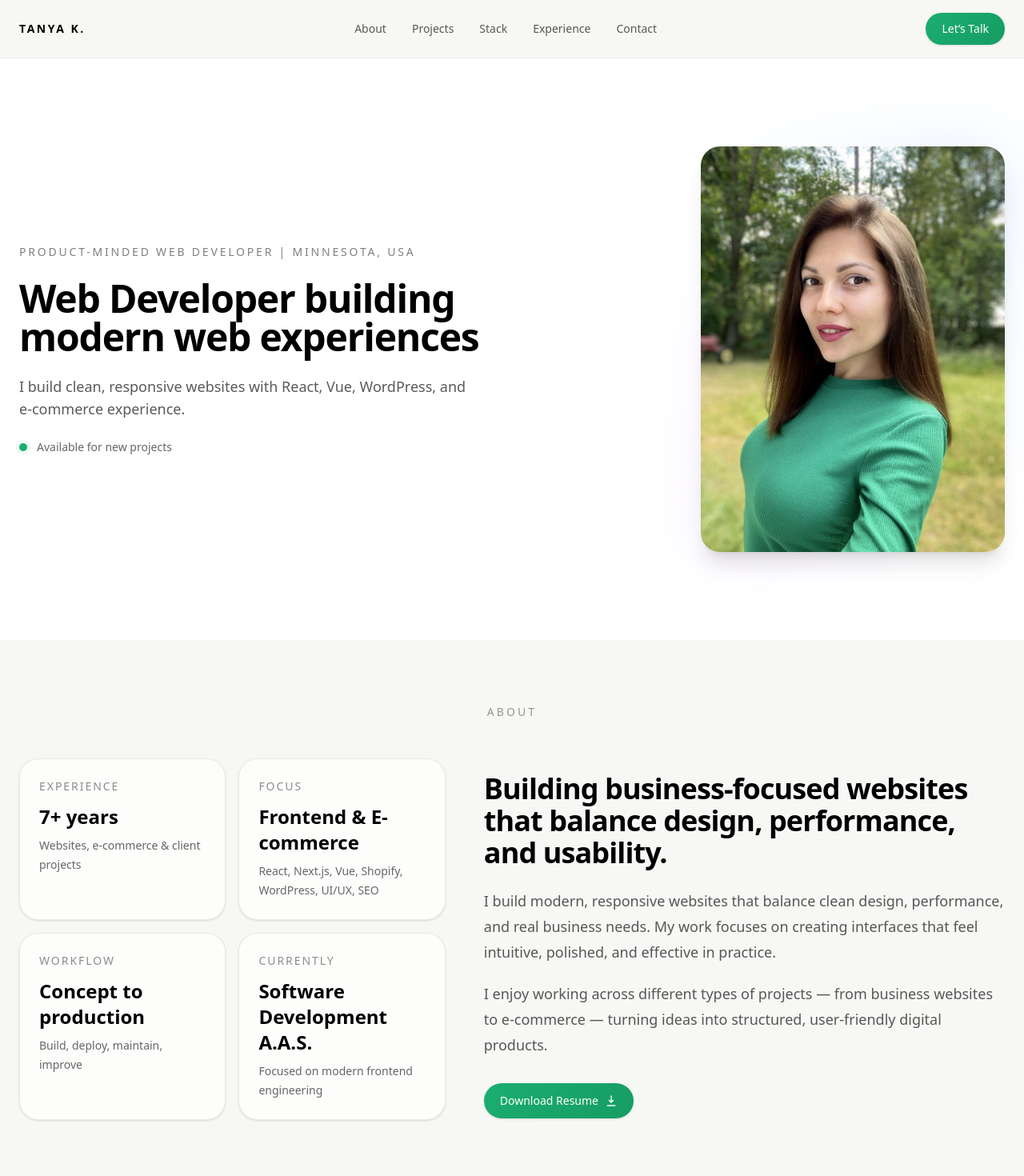
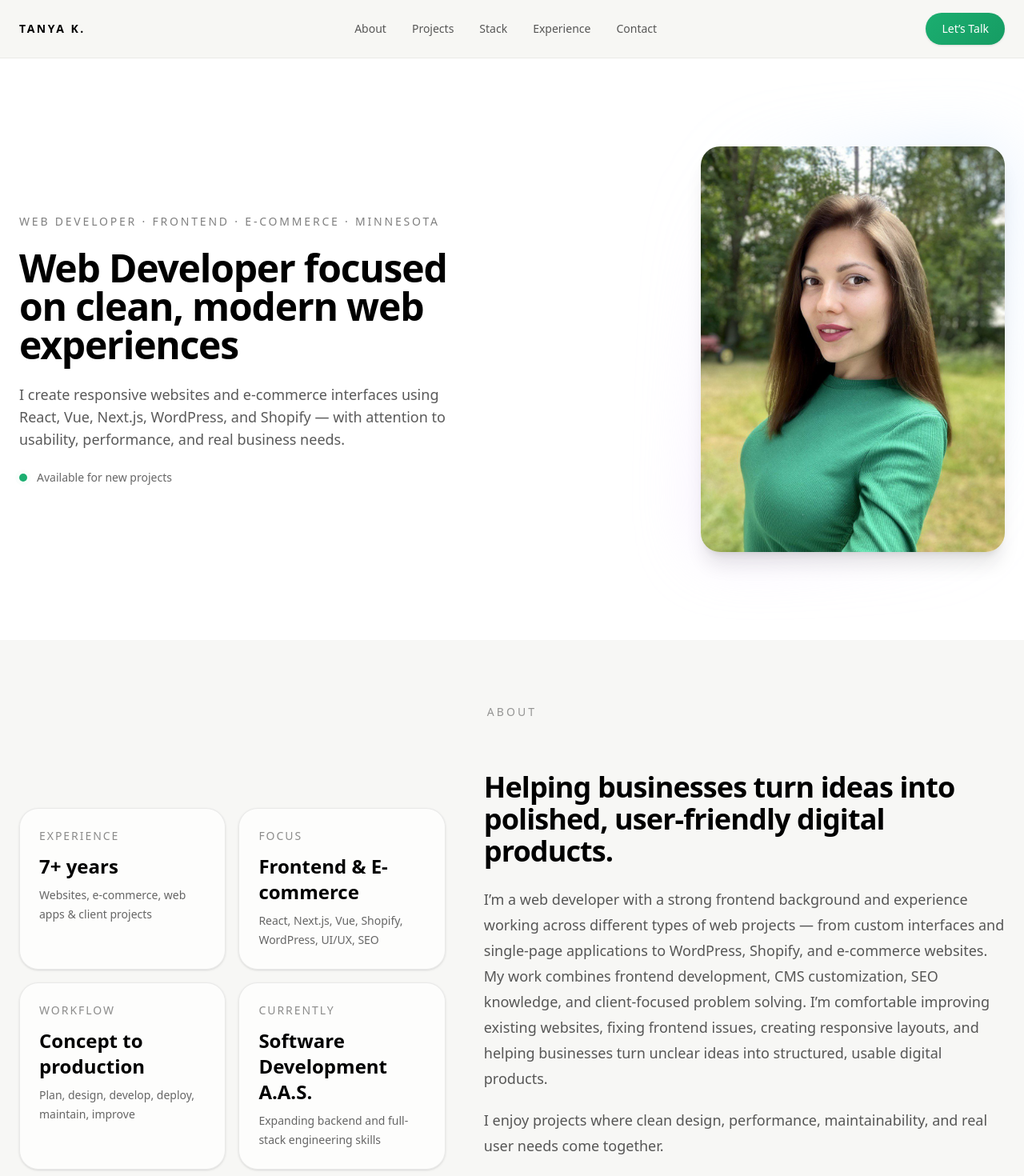
Before and after one commit to Tanny-Griz/okwebdev, a Next.js app: page / in a window 1280 px wide. Shown: the top 1470 px of the page at 80% size. Built offline with nearby package versions, Linux system fonts and the light colour scheme.

Commit message:
add new info

```diff
--- a/components/about.tsx
+++ b/components/about.tsx
@@ -19,7 +19,7 @@ export function About() {
             </p>
             <p className="mt-3 text-2xl font-semibold">7+ years</p>
             <p className="mt-2 text-sm leading-6 text-black/60">
-              Websites, e-commerce & client projects
+              Websites, e-commerce, web apps & client projects
             </p>
           </div>
 
@@ -39,7 +39,7 @@ export function About() {
             </p>
             <p className="mt-3 text-2xl font-semibold">Concept to production</p>
             <p className="mt-2 text-sm leading-6 text-black/60">
-              Build, deploy, maintain, improve
+              Plan, design, develop, deploy, maintain, improve
             </p>
           </div>
 
@@ -51,29 +51,33 @@ export function About() {
               Software Development A.A.S.
             </p>
             <p className="mt-2 text-sm leading-6 text-black/60">
-              Focused on modern frontend engineering
+              Expanding backend and full-stack engineering skills
             </p>
           </div>
         </div>
 
         <div>
           <h2 className="mt-4 max-w-2xl text-3xl font-semibold tracking-tight md:text-4xl">
-            Building business-focused websites that balance design, performance,
-            and usability.
+            Helping businesses turn ideas into polished, user-friendly digital
+            products.
           </h2>
 
           <div className="mt-6 max-w-2xl space-y-5 text-base leading-8 text-black/65 md:text-lg">
             <p className="max-w-2xl text-lg leading-8 text-black/65">
-              I build modern, responsive websites that balance clean design,
-              performance, and real business needs. My work focuses on creating
-              interfaces that feel intuitive, polished, and effective in
-              practice.
+              I’m a web developer with a strong frontend background and
+              experience working across different types of web projects — from
+              custom interfaces and single-page applications to WordPress,
+              Shopify, and e-commerce websites. My work combines frontend
+              development, CMS customization, SEO knowledge, and client-focused
+              problem solving. I’m comfortable improving existing websites,
+              fixing frontend issues, creating responsive layouts, and helping
+              businesses turn unclear ideas into structured, usable digital
+              products.
             </p>
 
             <p className="max-w-2xl text-lg leading-8 text-black/65">
-              I enjoy working across different types of projects — from business
-              websites to e-commerce — turning ideas into structured,
-              user-friendly digital products.
+              I enjoy projects where clean design, performance, maintainability,
+              and real user needs come together.
             </p>
           </div>
 
--- a/components/experience.tsx
+++ b/components/experience.tsx
@@ -17,12 +17,13 @@ export function Experience() {
 
             <div>
               <p className="text-sm text-black/40">2022 — Present</p>
-              <h3 className="mt-1 text-lg font-medium">
-                Web Developer
-              </h3>
+              <h3 className="mt-1 text-lg font-medium">Web Developer</h3>
               <p className="mt-2 text-black/65">
-                Building and maintaining business websites and e-commerce
-                platforms, focusing on performance, SEO, and long-term support.
+                Developing and maintaining business websites and e-commerce
+                platforms with a focus on responsive design, SEO, performance,
+                and long-term support. Working directly with clients to turn
+                business needs into clear, functional, and maintainable web
+                solutions.
               </p>
             </div>
           </div>
@@ -34,10 +35,10 @@ export function Experience() {
               <p className="text-sm text-black/40">2019 — 2022</p>
               <h3 className="mt-1 text-lg font-medium">Frontend Developer</h3>
               <p className="mt-2 text-black/65">
-                Built single-page applications for different business needs
-                using modern JavaScript frameworks, with a focus on clean
-                structure, reusable components, and reliable production-ready
-                solutions.
+                Built single-page applications and reusable frontend components
+                using modern JavaScript frameworks. Worked in team environments
+                with designers, backend developers, and project managers,
+                following code review processes and clean code standards.
               </p>
             </div>
           </div>
@@ -49,8 +50,10 @@ export function Experience() {
               <p className="text-sm text-black/40">2015 — 2016</p>
               <h3 className="mt-1 text-lg font-medium">SEO Specialist</h3>
               <p className="mt-2 text-black/65">
-                Improved organic traffic and search visibility through SEO
-                strategy and performance optimization.
+                Worked on SEO strategy, website visibility, content
+                optimization, and search performance, building a strong
+                foundation in how websites attract users and support business
+                goals.
               </p>
             </div>
           </div>
--- a/components/hero.tsx
+++ b/components/hero.tsx
@@ -35,22 +35,23 @@ export function Hero() {
             variants={fadeUp}
             className="mb-6 text-sm uppercase tracking-[0.2em] text-black/50"
           >
-            Product-minded web developer | Minnesota, USA
+            WEB DEVELOPER · FRONTEND · E-COMMERCE · MINNESOTA
           </motion.p>
 
           <motion.h1
             variants={fadeUp}
             className="text-4xl font-semibold tracking-tight md:text-5xl"
           >
-            Web Developer building modern web experiences
+            Web Developer focused on clean, modern web experiences
           </motion.h1>
 
           <motion.p
             variants={fadeUp}
             className="mt-6 text-lg text-black/65 max-w-xl"
           >
-            I build clean, responsive websites with React, Vue, WordPress, and
-            e-commerce experience.
+            I create responsive websites and e-commerce interfaces using React,
+            Vue, Next.js, WordPress, and Shopify — with attention to usability,
+            performance, and real business needs.
           </motion.p>
 
           <motion.div
--- a/components/stack.tsx
+++ b/components/stack.tsx
@@ -23,7 +23,7 @@ export function Stack() {
     {
       title: "Web & CMS",
       icon: Globe,
-      items: ["WordPress", "WooCommerce", "Twig", "Shopify"],
+      items: ["Shopify", "WordPress", "WooCommerce", "Twig", "Wix"],
     },
     {
       title: "Workflow & Tools",
```
